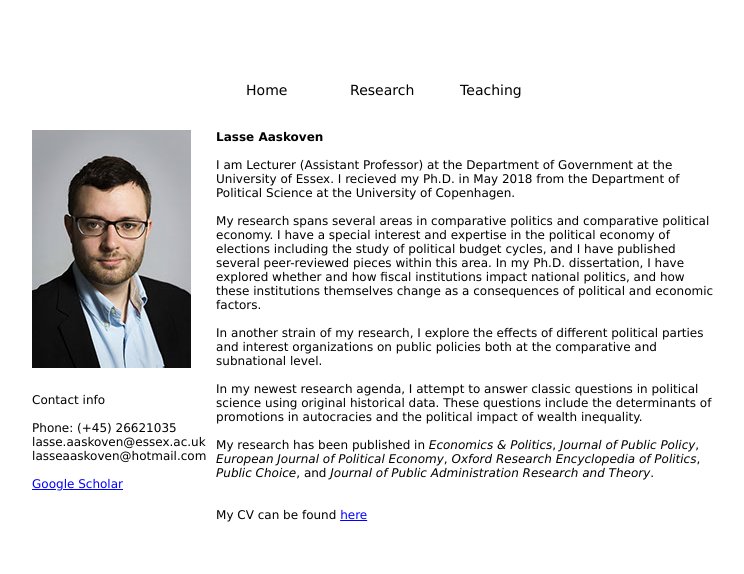
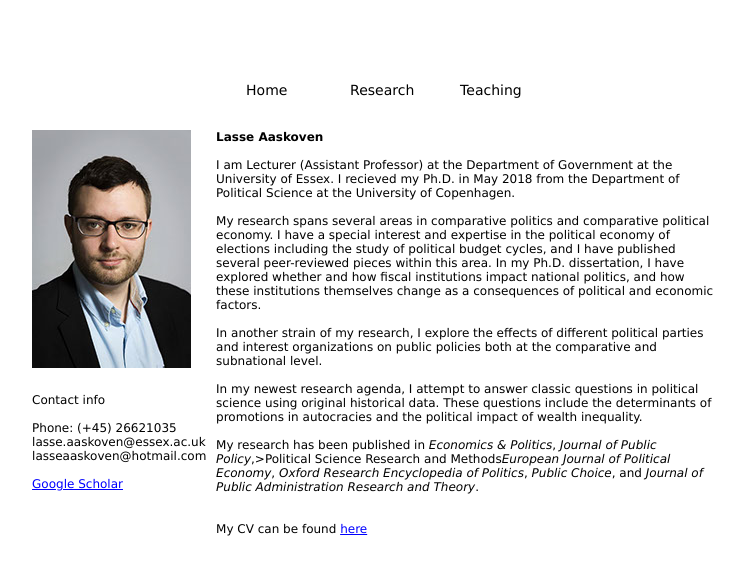
Before and after one commit to Lasseaaskoven/Lasseaaskoven.github.io, a plain HTML site: page index.html in a window 1280 px wide. Shown: the whole page, without its empty margins (258-1002 px from the left). Drawn offline with Linux system fonts and the light colour scheme.

Commit message:
Update index.html

```diff
--- a/index.html
+++ b/index.html
@@ -58,7 +58,7 @@ if(typeof Muse == "undefined") window.Muse = {}; window.Muse.assets = {"required
       <p>&nbsp;</p>
 	  <p> In my newest research agenda, I attempt to answer classic questions in political science using original historical data. These questions include the determinants of promotions in autocracies and the political impact of wealth inequality.<p>
       <p>&nbsp;</p>
-	  <p>My research has been published in <i>Economics &amp; Politics</i>, <i>Journal of Public Policy</i>, <i>European Journal of Political Economy</i>, <i>Oxford Research Encyclopedia of Politics</i>, <i>Public Choice</i>, and <i>Journal of Public Administration Research and Theory</i>.</p>
+	  <p>My research has been published in <i>Economics &amp; Politics</i>, <i>Journal of Public Policy</i>,>Political Science Research and Methods</i><i>European Journal of Political Economy</i>, <i>Oxford Research Encyclopedia of Politics</i>, <i>Public Choice</i>, and <i>Journal of Public Administration Research and Theory</i>.</p>
       <p>&nbsp;</p>
       <p>&nbsp;</p>
       <p>My CV can be found <a class="nonblock" href="https://github.com/Lasseaaskoven/CV/blob/master/CV%20Lasse%20Aaskoven.pdf">here</a></p>
```
